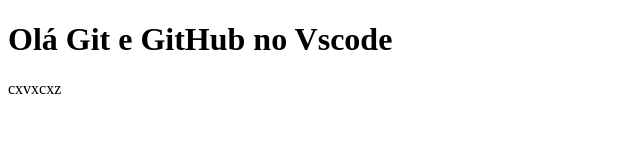
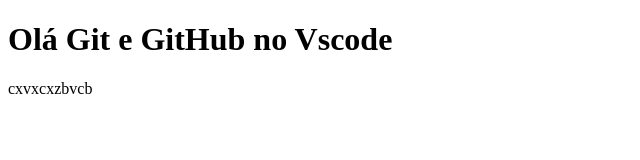
Before and after one commit to deivith3d/gitnovscode, a plain HTML site: page index.html in a window 1280 px wide. Shown: the full height of the page, 0-640 px from the left. Drawn offline with Linux system fonts and the light colour scheme.

Commit message:
cvcvxbxcbvz

```diff
--- a/index.html
+++ b/index.html
@@ -7,6 +7,6 @@
 </head>
 <body>
     <h1>Olá Git e GitHub no Vscode</h1>
-    <p>cxvxcxz</p>
+    <p>cxvxcxzbvcb</p>
 </body>
 </html>
```
